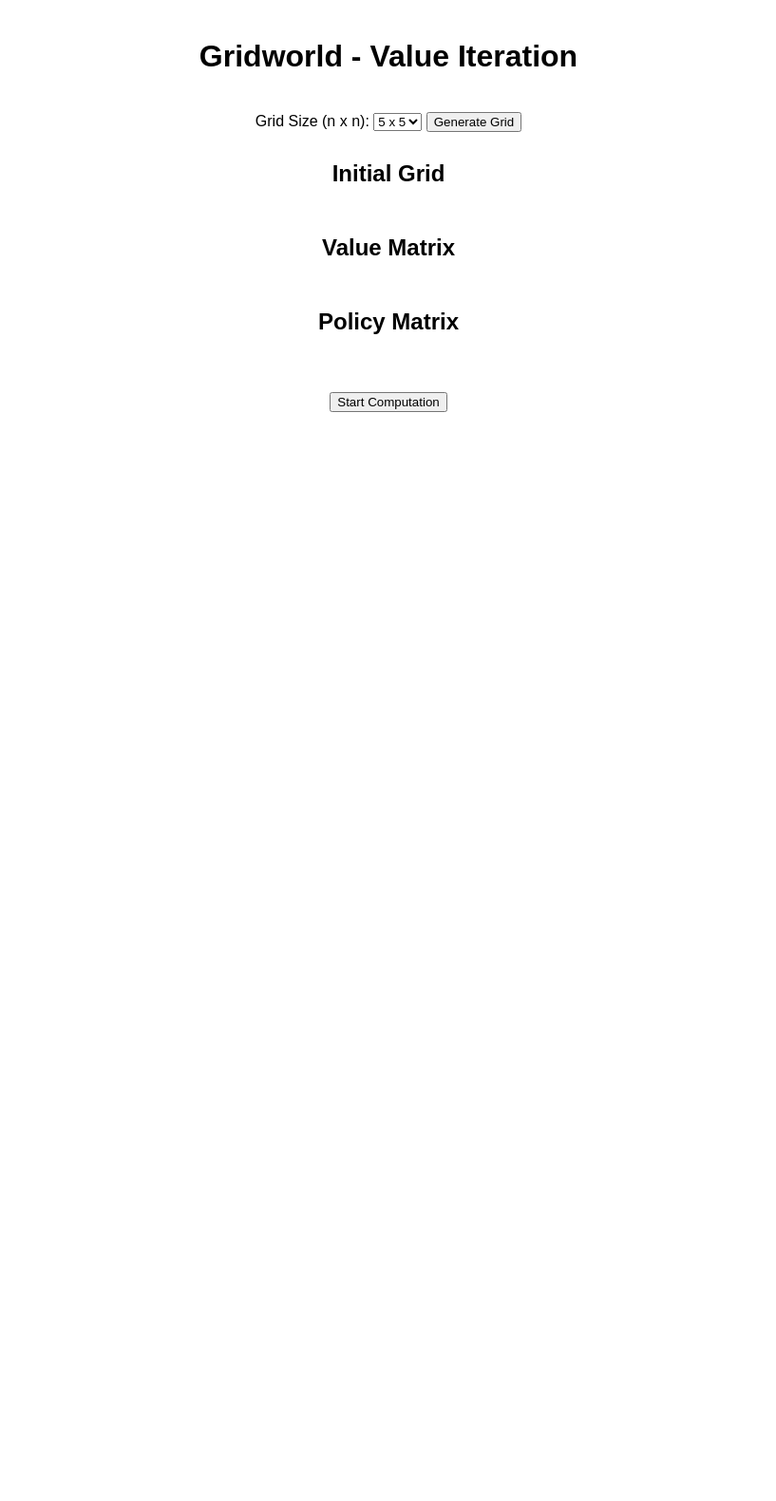
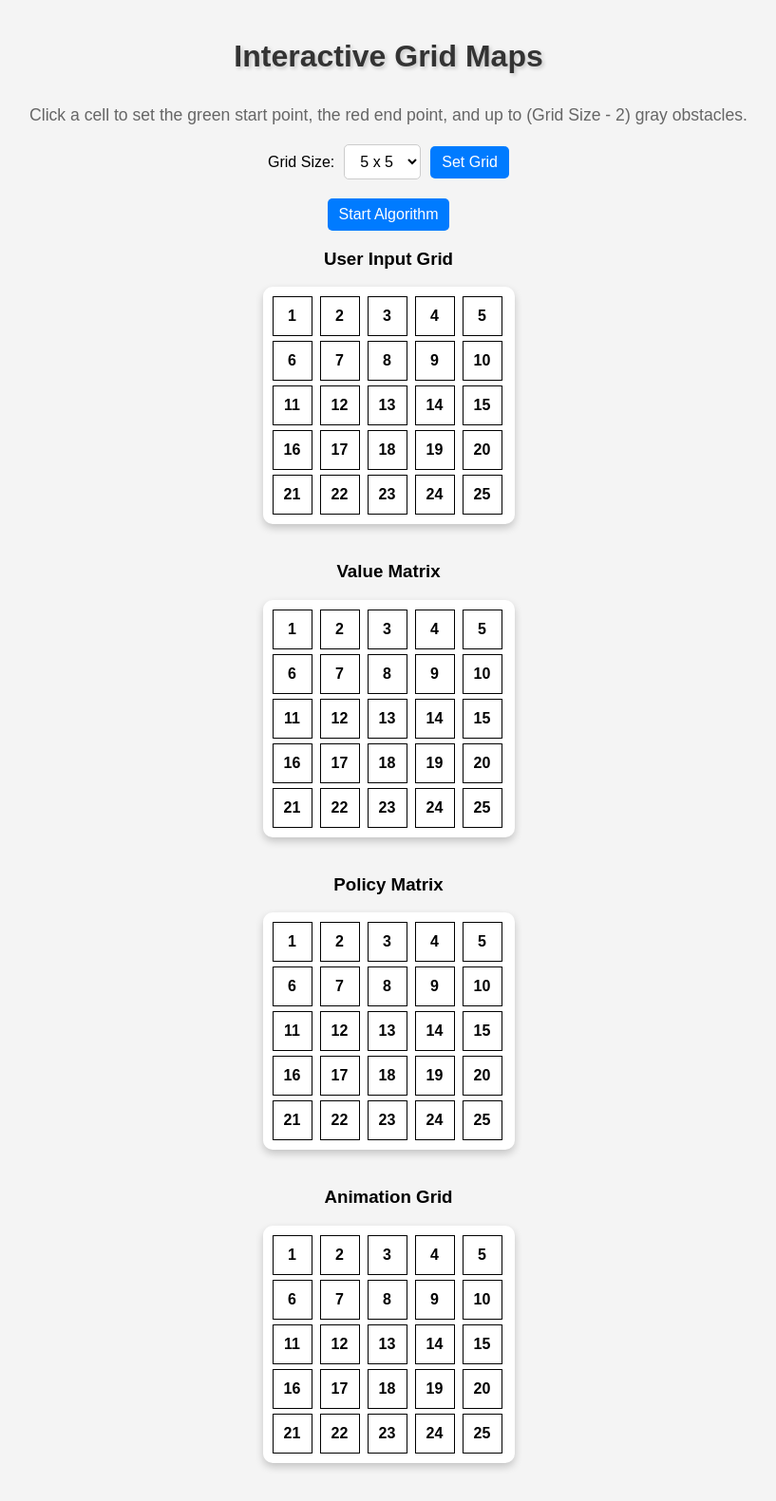
Before and after one commit to HowardTsai891209/reinforcement_learning, a Flask app: page / in a window 1280 px wide. Shown: the whole page at 95% size, without its empty margins (231-1048 px from the left). Before the commit the page ends 434 px from the top, so only its background shows below. Run offline with Flask 3, Linux system fonts and the light colour scheme.

Commit message:
value&policy done fixing animation grid

```diff
--- a/hw1/app.py
+++ b/hw1/app.py
@@ -3,61 +3,98 @@ import numpy as np
 
 app = Flask(__name__)
 
-# Hyperparameters
-gamma = 0.9  # Discount factor
-theta = 0.0001  # Convergence threshold
+# 固定參數
+GAMMA = 0.9  # 折扣因子
+theta = 0.01  # 收斂條件
+actions = {'↑': (-1, 0), '↓': (1, 0), '←': (0, -1), '→': (0, 1)}
 
-# Directions for policy (up, down, left, right)
-actions = [(-1, 0), (1, 0), (0, -1), (0, 1)]
+def value_iteration(grid_size, start, end, obstacles):
+    V = np.zeros((grid_size, grid_size))
+    policy = np.full((grid_size, grid_size), '', dtype=object)
 
-def value_iteration(n, start, end, obstacles):
-    V = np.zeros((n, n))  # Value function
-    policy = np.zeros((n, n), dtype=int)  # Policy array
-    delta = float('inf')
+    while True:
+        delta = 0
+        for x in range(grid_size):
+            for y in range(grid_size):
+                if (x, y) in obstacles or (x, y) == end:
+                    continue  # 障礙物與終點不更新
 
-    while delta >= theta:
-        delta = 0
-        for i in range(n):
-            for j in range(n):
-                if (i, j) == start or (i, j) == end or (i, j) in obstacles:
-                    continue  # Skip start, end, and obstacles
-                v = V[i, j]
-                max_value = -float('inf')
-                best_action = -1
+                v_old = V[x, y]
+                best_value = float('-inf')
+                best_actions = []
 
-                for a_idx, (di, dj) in enumerate(actions):
-                    ni, nj = i + di, j + dj
-                    if 0 <= ni < n and 0 <= nj < n and (ni, nj) not in obstacles:
-                        value = -1 + gamma * V[ni, nj]
-                        if value > max_value:
-                            max_value = value
-                            best_action = a_idx
+                for action, (dx, dy) in actions.items():
+                    nx, ny = x + dx, y + dy
+                    if 0 <= nx < grid_size and 0 <= ny < grid_size and (nx, ny) not in obstacles:
+                        reward = 1 if (nx, ny) == end else 0  # 終點獲得獎勵
+                        new_value = reward + GAMMA * V[nx, ny]
+                        if new_value > best_value:
+                            best_value = new_value
+                            best_actions = [action]  # 更新最佳動作
+                        elif new_value == best_value:
+                            best_actions.append(action)  # 記錄多個最優動作
 
-                V[i, j] = max_value
-                policy[i, j] = best_action
-                delta = max(delta, abs(v - V[i, j]))
+                V[x, y] = best_value if best_value != float('-inf') else 0
+                policy[x, y] = ''.join(best_actions) if best_actions else ' '
+                delta = max(delta, abs(v_old - V[x, y]))
 
-    return V, policy
+        if delta < theta:
+            break
 
-@app.route('/')
+    return V.tolist(), policy.tolist()
+
+def traversal_path(grid_size, start, end, obstacles):
+    visited = set()
+    path = []
+
+    def dfs(x, y):
+        if (x, y) in visited or (x, y) in obstacles or x < 0 or x >= grid_size or y < 0 or y >= grid_size:
+            return False
+        visited.add((x, y))
+        path.append((x, y))
+
+        if (x, y) == end:
+            return True
+
+        for dx, dy in actions.values():
+            if dfs(x + dx, y + dy):
+                return True
+
+        return False
+
+    dfs(start[0], start[1])
+    return path
+
+@app.route('/', methods=['GET', 'POST'])
 def index():
-    return render_template('index.html')
+    n = 5
+    if request.method == 'POST':
+        n = int(request.form.get('n', 5))
+        if n < 3 or n > 10:
+            n = 5
+    return render_template('index.html', n=n)
 
-@app.route('/update', methods=['POST'])
-def update():
+@app.route('/compute_policy', methods=['POST'])
+def compute_policy():
     data = request.json
-    n = data['n']
+    grid_size = data['grid_size']
     start = tuple(data['start'])
     end = tuple(data['end'])
-    obstacles = [tuple(obs) for obs in data['obstacles']]
+    obstacles = {tuple(obs) for obs in data['obstacles']}
 
-    # Run value iteration to get V(s) and policy
-    V, policy = value_iteration(n, start, end, obstacles)
+    value_matrix, policy_matrix = value_iteration(grid_size, start, end, obstacles)
+    return jsonify({'value_matrix': value_matrix, 'policy_matrix': policy_matrix})
 
-    return jsonify({
-        'V': V.tolist(),
-        'policy': policy.tolist()
-    })
+@app.route('/compute_traversal', methods=['POST'])
+def compute_traversal():
+    data = request.json
+    grid_size = data['grid_size']
+    start = tuple(data['start'])
+    end = tuple(data['end'])
+    obstacles = {tuple(obs) for obs in data['obstacles']}
+
+    traversal_path_list = traversal_path(grid_size, start, end, obstacles)
+    return jsonify({'traversal_path': traversal_path_list})
 
 if __name__ == '__main__':
     app.run(debug=True)
--- a/hw1/templates/index.html
+++ b/hw1/templates/index.html
@@ -1,212 +1,248 @@
 <!DOCTYPE html>
-<html lang="en">
+<html lang="zh-TW">
   <head>
-    <meta charset="UTF-8">
-    <meta name="viewport" content="width=device-width, initial-scale=1.0">
-    <title>Gridworld - Value Iteration</title>
-    <link rel="stylesheet" href="{{ url_for('static', filename='styles.css') }}">
+    <meta charset="UTF-8" />
+    <meta name="viewport" content="width=device-width, initial-scale=1.0" />
+    <title>Grid Map</title>
+    <style>
+      body {
+        display: flex;
+        flex-direction: column;
+        align-items: center;
+        min-height: 100vh;
+        margin: 0;
+        font-family: Arial, sans-serif;
+        padding: 20px;
+        background-color: #f4f4f4;
+      }
+      h1 {
+        margin-bottom: 15px;
+        font-size: 2rem;
+        color: #333;
+        text-shadow: 2px 2px 4px rgba(0, 0, 0, 0.2);
+      }
+      p {
+        margin-bottom: 20px;
+        font-size: 1.1rem;
+        color: #666;
+      }
+      form {
+        display: flex;
+        align-items: center;
+        gap: 10px;
+        margin-bottom: 20px;
+      }
+      select,
+      button {
+        padding: 8px 12px;
+        font-size: 1rem;
+        border-radius: 5px;
+        border: 1px solid #ccc;
+      }
+      select {
+        background-color: white;
+        cursor: pointer;
+      }
+      button {
+        background-color: #007bff;
+        color: white;
+        border: none;
+        cursor: pointer;
+        transition: background 0.3s;
+      }
+      button:hover {
+        background-color: #0056b3;
+      }
+      .grid-container {
+        display: grid;
+        gap: 5px;
+        background-color: white;
+        padding: 10px;
+        border-radius: 10px;
+        box-shadow: 0 4px 8px rgba(0, 0, 0, 0.2);
+      }
+      .cell {
+        width: 40px;
+        height: 40px;
+        background-color: white;
+        border: 1px solid black;
+        display: flex;
+        justify-content: center;
+        align-items: center;
+        font-size: 1rem;
+        font-weight: bold;
+        position: relative;
+        transition: background 0.3s ease;
+        user-select: none; /* 禁止選取格子內的數字 */
+      }
+      .cell span {
+        pointer-events: none; /* 禁止點擊時選中文字 */
+      }
+
+      .cell:hover {
+        background-color: #ddd;
+      }
+      .start {
+        background-color: green;
+        color: white;
+      }
+      .end {
+        background-color: red;
+        color: white;
+      }
+      .obstacle {
+        background-color: gray;
+      }
+      .grid-wrapper {
+        display: flex;
+        flex-direction: column;
+        align-items: center;
+        width: 100%;
+      }
+      .grid-section {
+        text-align: center;
+        margin-bottom: 20px;
+      }
+    </style>
   </head>
   <body>
-    <h1>Gridworld - Value Iteration</h1>
+    <h1>Interactive Grid Maps</h1>
+    <p>
+      Click a cell to set the green start point, the red end point, and up to
+      (Grid Size - 2) gray obstacles.
+    </p>
 
-    <!-- Grid Size Selection -->
-    <label for="grid-size">Grid Size (n x n):</label>
-    <select id="grid-size">
+    <form method="post" id="gridForm">
+      <label for="n">Grid Size:</label>
+      <select name="n" id="gridSize">
         <option value="5">5 x 5</option>
         <option value="6">6 x 6</option>
         <option value="7">7 x 7</option>
         <option value="8">8 x 8</option>
         <option value="9">9 x 9</option>
       </select>
-    <button onclick="generateGrid()">Generate Grid</button>
+      <button type="submit">Set Grid</button>
+    </form>
 
-    <!-- Display Grids -->
-    <h2>Initial Grid</h2>
-    <div id="grid"></div>
+    <button id="computeButton">Start Algorithm</button>
 
-    <h2>Value Matrix</h2>
-    <div id="value-matrix"></div>
-
-    <h2>Policy Matrix</h2>
-    <div id="policy-matrix"></div>
-
-    <!-- Start Computation Button -->
-    <button id="start-computation" onclick="startComputation()">Start Computation</button>
+    <div class="grid-wrapper">
+      <div class="grid-section">
+        <h3>User Input Grid</h3>
+        <div id="grid" class="grid-container"></div>
+      </div>
+      <div class="grid-section">
+        <h3>Value Matrix</h3>
+        <div id="valueGrid" class="grid-container"></div>
+      </div>
+      <div class="grid-section">
+        <h3>Policy Matrix</h3>
+        <div id="policyGrid" class="grid-container"></div>
+      </div>
+      <div class="grid-section">
+        <h3>Animation Grid</h3>
+        <div id="animationGrid" class="grid-container"></div>
+      </div>
+    </div>
 
     <script>
-        let n = 5;  // default grid size
-        let start = null;
-        let end = null;
-        let obstacles = [];
-        let computed = false;
-
-        // Generates an n x n grid
-        function generateGrid() {
-            n = parseInt(document.getElementById("grid-size").value);
-            const gridDiv = document.getElementById("grid");
-            gridDiv.innerHTML = '';
-            obstacles = [];
-
-            let cellNumber = 1;  // Start numbering cells from 1
-            for (let i = 0; i < n; i++) {
-                let row = document.createElement("div");
-                row.className = 'grid-row';
-                for (let j = 0; j < n; j++) {
-                    let cell = document.createElement("div");
-                    cell.className = 'grid-cell';
-                    cell.dataset.row = i;
-                    cell.dataset.col = j;
-                    cell.dataset.number = cellNumber++;
-                    cell.onclick = cellClick;
-                    cell.innerText = cellNumber - 1;  // Display cell number
-                    row.appendChild(cell);
-                }
-                gridDiv.appendChild(row);
-            }
+      // 儲存使用者選擇的 n
+      const gridSizeSelect = document.getElementById("gridSize");
+      if (localStorage.getItem("selectedGridSize")) {
+        gridSizeSelect.value = localStorage.getItem("selectedGridSize");
       }
 
-        // Handles cell clicks for setting start, end, or obstacles
-        function cellClick(event) {
-            const row = event.target.dataset.row;
-            const col = event.target.dataset.col;
-            const coords = [parseInt(row), parseInt(col)];
+      gridSizeSelect.addEventListener("change", function () {
+        localStorage.setItem("selectedGridSize", this.value);
+      });
 
-            if (!start) {
-                start = coords;
-                event.target.style.backgroundColor = "green";
-                event.target.innerText = "S";  // Label start
-            } else if (!end) {
-                end = coords;
-                event.target.style.backgroundColor = "red";
-                event.target.innerText = "E";  // Label end
-            } else if (!obstacles.some(o => JSON.stringify(o) === JSON.stringify(coords)) && obstacles.length < n-2) {
-                obstacles.push(coords);
-                event.target.style.backgroundColor = "gray";
-                event.target.innerText = "X";  // Label obstacle
-            }
+      // 取得 n 的數值
+      const n = parseInt(gridSizeSelect.value);
+      const grid = document.getElementById("grid");
+      const valueGrid = document.getElementById("valueGrid");
+      const policyGrid = document.getElementById("policyGrid");
+      const animationGrid = document.getElementById("animationGrid");
 
-            if (start && end && !computed) {
-                document.getElementById('start-computation').disabled = false;  // Enable button after setting start and end
-            }
-        }
+      function createGrid(container) {
+        container.innerHTML = ""; // 清除舊的 grid
+        container.style.gridTemplateColumns = `repeat(${n}, 45px)`;
+        let count = 1; // 初始數字
+        for (let row = 0; row < n; row++) {
+          for (let col = 0; col < n; col++) {
+            const cell = document.createElement("div");
+            cell.classList.add("cell");
+            cell.dataset.row = row;
+            cell.dataset.col = col;
 
-        // Sends data to the backend to compute V(s) and policy
-        function sendUpdateRequest() {
-            const data = {
-                n: n,
-                start: start,
-                end: end,
-                obstacles: obstacles
-            };
+            // 用 <span> 來放數字，避免影響點擊
+            const number = document.createElement("span");
+            number.textContent = count++;
+            cell.appendChild(number);
 
-            fetch('/update', {
-                method: 'POST',
-                headers: {
-                    'Content-Type': 'application/json'
-                },
-                body: JSON.stringify(data)
-            })
-            .then(response => response.json())
-            .then(data => {
-                renderValueMatrix(data.V);
-                renderPolicyMatrix(data.policy);
-                computed = true;
-            });
-        }
-
-        // Start computation for value iteration and policy update
-        function startComputation() {
-            sendUpdateRequest();
-            document.getElementById('start-computation').disabled = true;  // Disable button after computation starts
-        }
-
-        // Render the Value Matrix grid
-        function renderValueMatrix(values) {
-            const valueMatrixDiv = document.getElementById("value-matrix");
-            valueMatrixDiv.innerHTML = '';
-            for (let i = 0; i < n; i++) {
-                let row = document.createElement("div");
-                for (let j = 0; j < n; j++) {
-                    let cell = document.createElement("div");
-                    cell.className = 'grid-cell';
-                    // Display color for start, end, and obstacles
-                    if (start && start[0] === i && start[1] === j) {
-                        cell.style.backgroundColor = "green";
-                        cell.innerText = "S";  // Label start
-                    } else if (end && end[0] === i && end[1] === j) {
-                        cell.style.backgroundColor = "red";
-                        cell.innerText = "E";  // Label end
-                    } else if (obstacles.some(o => o[0] === i && o[1] === j)) {
-                        cell.style.backgroundColor = "gray";
-                        cell.innerText = "X";  // Label obstacle
-                    } else {
-                        // Otherwise, display the value
-                        cell.innerText = values[i][j].toFixed(2);
-                    }
-                    row.appendChild(cell);
-                }
-                valueMatrixDiv.appendChild(row);
-            }
-        }
-
-        // Render the Policy Matrix grid
-        function renderPolicyMatrix(policy) {
-            const policyMatrixDiv = document.getElementById("policy-matrix");
-            policyMatrixDiv.innerHTML = '';
-            const directions = ['↑', '↓', '←', '→'];
-
-            for (let i = 0; i < n; i++) {
-                let row = document.createElement("div");
-                for (let j = 0; j < n; j++) {
-                    let cell = document.createElement("div");
-                    cell.className = 'grid-cell';
-                    // Display color for start, end, and obstacles
-                    if (start && start[0] === i && start[1] === j) {
-                        cell.style.backgroundColor = "green";
-                    } else if (end && end[0] === i && end[1] === j) {
-                        cell.style.backgroundColor = "red";
-                    } else if (obstacles.some(o => o[0] === i && o[1] === j)) {
-                        cell.style.backgroundColor = "gray";
-                    } else {
-                        // Display the arrow for policy, modified to avoid pointing to boundaries
-                        let bestDirection = findBestDirection(i, j, policy);
-                        if (bestDirection !== -1) {
-                            cell.innerText = directions[bestDirection];
-                        }
-                    }
-                    row.appendChild(cell);
-                }
-                policyMatrixDiv.appendChild(row);
-            }
-        }
-
-        // Find the best direction for a cell based on its value matrix
-        function findBestDirection(row, col, policy) {
-            const directions = [
-                [-1, 0],  // Up
-                [1, 0],   // Down
-                [0, -1],  // Left
-                [0, 1],   // Right
-            ];
-
-            let maxValue = -Infinity;
-            let bestDirection = -1;
-
-            for (let i = 0; i < directions.length; i++) {
-                const [dx, dy] = directions[i];
-                const newRow = row + dx;
-                const newCol = col + dy;
-
-                if (newRow >= 0 && newRow < n && newCol >= 0 && newCol < n && !obstacles.some(o => o[0] === newRow && o[1] === newCol)) {
-                    const value = policy[newRow][newCol];
-                    if (value > maxValue) {
-                        maxValue = value;
-                        bestDirection = i;
+            container.appendChild(cell);
           }
         }
       }
 
-            return bestDirection;
+      createGrid(grid);
+      createGrid(valueGrid);
+      createGrid(policyGrid);
+      createGrid(animationGrid);
+
+      let start = null;
+      let end = null;
+      let obstacles = [];
+
+      grid.addEventListener("click", (e) => {
+        const cell = e.target;
+        if (!cell.classList.contains("cell")) return;
+
+        const row = parseInt(cell.dataset.row);
+        const col = parseInt(cell.dataset.col);
+
+        if (!start) {
+          cell.classList.add("start");
+          start = [row, col];
+        } else if (!end && !cell.classList.contains("start")) {
+          cell.classList.add("end");
+          end = [row, col];
+        } else if (
+          !cell.classList.contains("start") &&
+          !cell.classList.contains("end") &&
+          obstacles.length < n - 2
+        ) {
+          cell.classList.add("obstacle");
+          obstacles.push([row, col]);
+        }
+      });
+
+      document.getElementById("computeButton").addEventListener("click", () => {
+        if (!start || !end) {
+          alert("Please select start and end points.");
+          return;
+        }
+
+        fetch("/compute_policy", {
+          method: "POST",
+          headers: { "Content-Type": "application/json" },
+          body: JSON.stringify({ grid_size: n, start, end, obstacles }),
+        })
+          .then((response) => response.json())
+          .then((data) => {
+            displayResults(valueGrid, data.value_matrix);
+            displayResults(policyGrid, data.policy_matrix, true);
+          })
+          .catch((error) => console.error("Error:", error));
+      });
+
+      function displayResults(container, matrix, isPolicy = false) {
+        container.querySelectorAll(".cell").forEach((cell) => {
+          const row = parseInt(cell.dataset.row);
+          const col = parseInt(cell.dataset.col);
+          cell.textContent = isPolicy
+            ? matrix[row][col]
+            : matrix[row][col].toFixed(2);
+        });
       }
     </script>
   </body>
```
Lines whose indentation alone changed are shown as unchanged.
